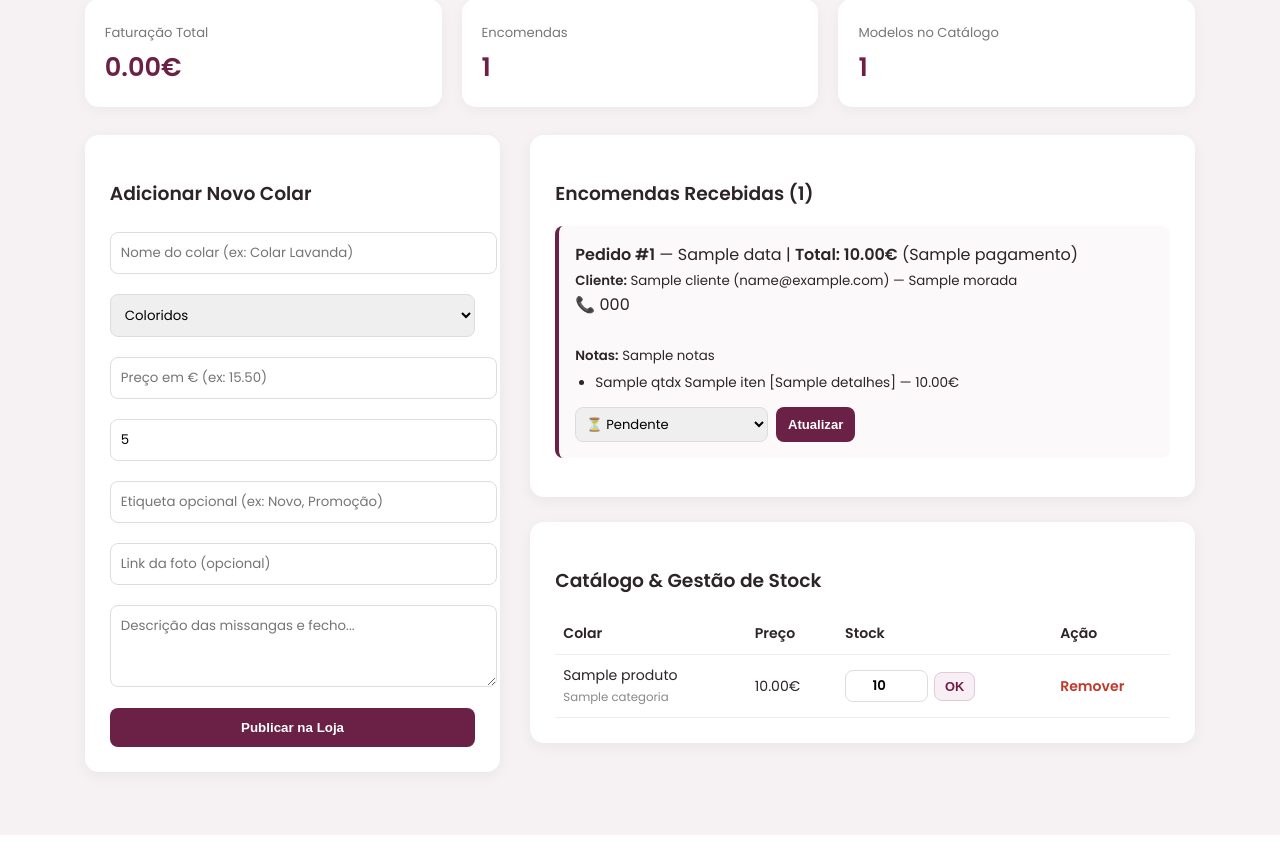
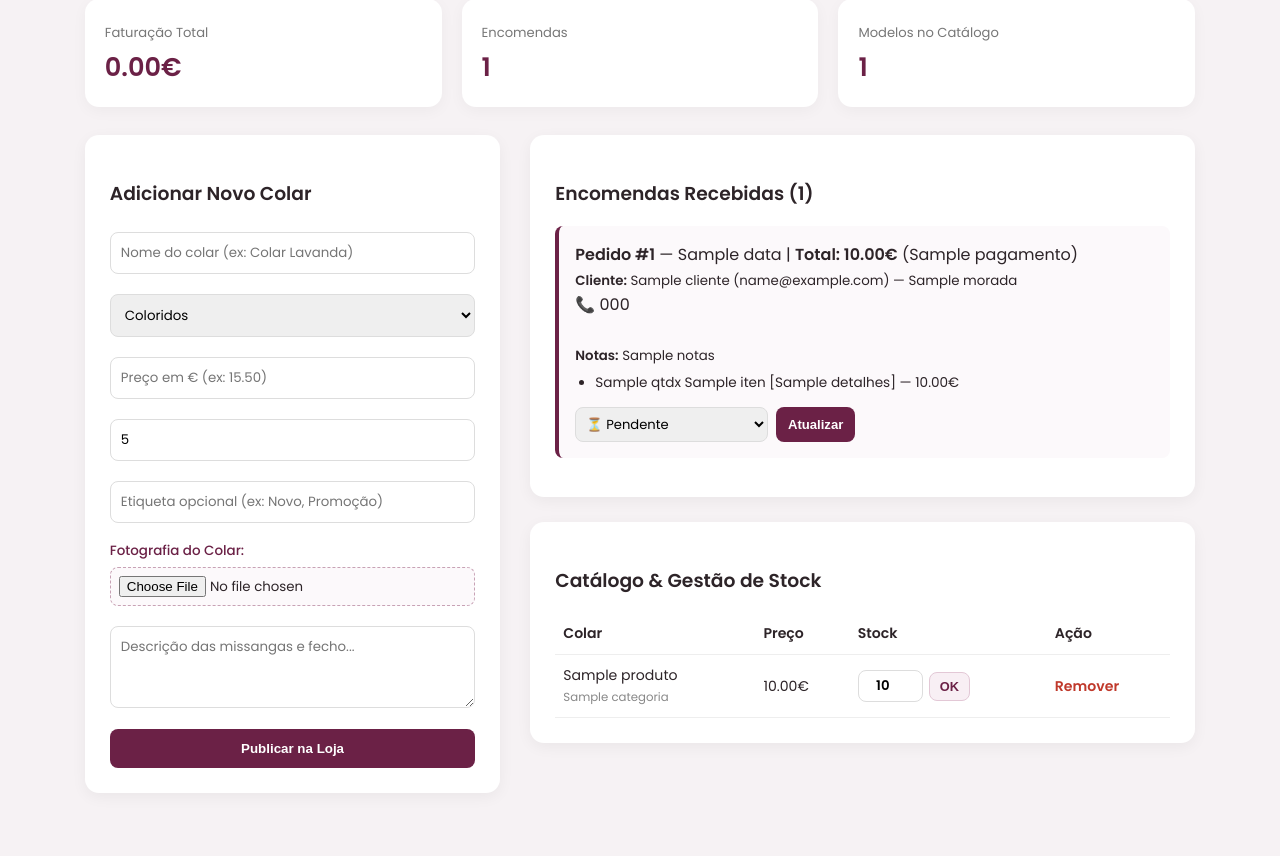
Before and after one commit to joaopedrobacelar2009-crypto/amora-store, a Flask app: template templates/admin.html in a window 1280 px wide. Shown: the part 155-1011 px from the top of the page. Before the commit the page ends 990 px from the top, so only its background shows below. Run offline with Flask 3, Linux system fonts and the light colour scheme; the template is opened without the code that fills it: most values are stand-ins (such as "Sample title", 1, 10 or a date in 2020); some libraries are stand-ins or nearby versions.

Commit message:
Update admin.html

```diff
--- a/templates/admin.html
+++ b/templates/admin.html
@@ -15,7 +15,9 @@
         .metrica-card strong { display: block; font-size: 1.6rem; color: #6b2146; margin-top: 4px; }
         .grid { display: grid; grid-template-columns: 1fr 1.6fr; gap: 30px; }
         .box { background: #fff; padding: 25px; border-radius: 14px; box-shadow: 0 4px 15px rgba(0,0,0,0.05); margin-bottom: 25px; }
-        input, select, textarea { width: 100%; padding: 10px; margin: 6px 0 14px; border: 1px solid #ddd; border-radius: 8px; font-family: inherit; }
+        input, select, textarea { width: 100%; padding: 10px; margin: 6px 0 14px; border: 1px solid #ddd; border-radius: 8px; font-family: inherit; box-sizing: border-box; }
+        label.file-label { font-size: 0.84rem; color: #6b2146; font-weight: 500; display: block; margin-top: 4px; }
+        input[type="file"] { padding: 8px; background: #fcf9fb; border: 1px dashed #c8a2b5; cursor: pointer; }
         button { background: #6b2146; color: #fff; border: none; padding: 12px 20px; border-radius: 8px; cursor: pointer; font-weight: 600; width: 100%; }
         table { width: 100%; border-collapse: collapse; font-size: 0.88rem; }
         th, td { text-align: left; padding: 10px 8px; border-bottom: 1px solid #eee; }
@@ -46,7 +48,7 @@
     <div class="grid">
         <div class="box">
             <h3>Adicionar Novo Colar</h3>
-            <form method="POST">
+            <form method="POST" enctype="multipart/form-data">
                 <input type="text" name="nome" placeholder="Nome do colar (ex: Colar Lavanda)" required>
                 <select name="categoria">
                     <option value="Coloridos">Coloridos</option>
@@ -56,7 +58,8 @@
                 <input type="number" step="0.01" name="preco" placeholder="Preço em € (ex: 15.50)" required>
                 <input type="number" name="stock" placeholder="Quantidade em stock (ex: 10)" value="5" required>
                 <input type="text" name="destaque" placeholder="Etiqueta opcional (ex: Novo, Promoção)">
-                <input type="url" name="imagem" placeholder="Link da foto (opcional)">
+                <label class="file-label">Fotografia do Colar:</label>
+                <input type="file" name="foto" accept="image/*" required>
                 <textarea name="descricao" rows="3" placeholder="Descrição das missangas e fecho..." required></textarea>
                 <button type="submit">Publicar na Loja</button>
             </form>
```
